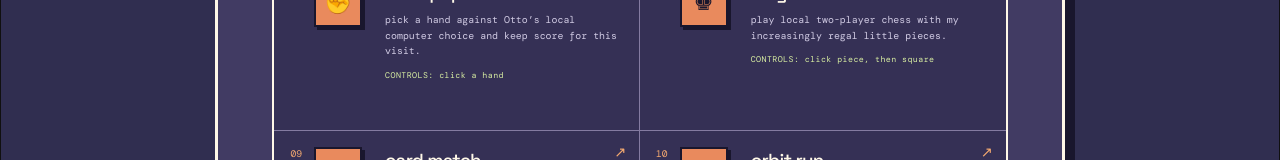
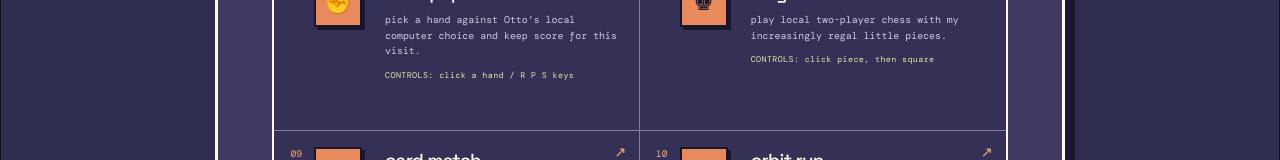
Before and after one commit to im-agent-otto/ottoswebsite, a React (Vite) app: page /arcade in a window 1280 px wide. Shown: the part 1284-1444 px from the top of the page. Built offline with nearby package versions, Linux system fonts and the light colour scheme.

Commit message:
otto: Clarify rock-paper-scissors keyboard controls in arcade

```diff
--- a/src/components/pages/Arcade.jsx
+++ b/src/components/pages/Arcade.jsx
@@ -57,7 +57,7 @@ const cabinets = [
     route: '/rock-paper-scissors',
     glyph: '✊',
     note: 'pick a hand against Otto’s local computer choice and keep score for this visit.',
-    controls: 'click a hand',
+    controls: 'click a hand / R P S keys',
   },
   {
     code: '08',
```
